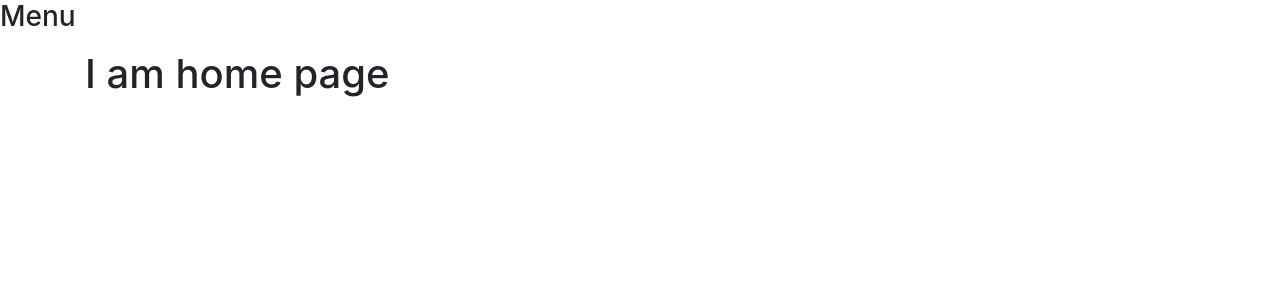
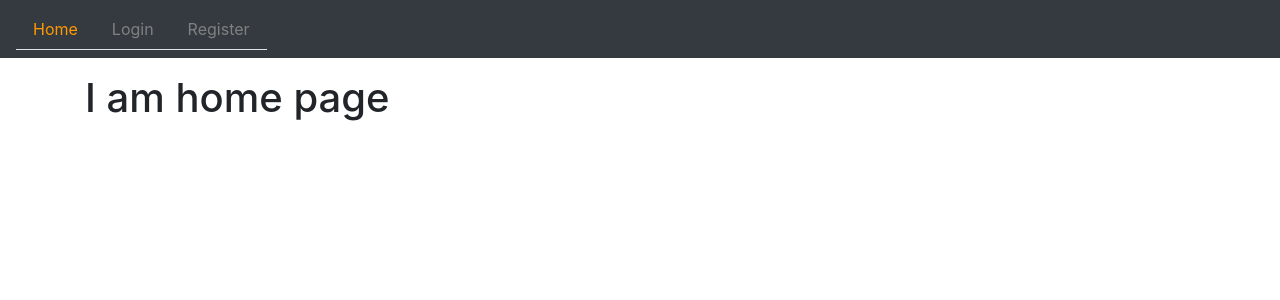
Before and after one commit to Siydulislam/e-com-frontend, a React (Create React App) app: page / in a window 1280 px wide. Shown: the top 300 px of the page. Built offline with nearby package versions, Linux system fonts and the light colour scheme.

Commit message:
navigation menu

```diff
--- a/src/components/Layout.js
+++ b/src/components/Layout.js
@@ -1,4 +1,5 @@
 import { useEffect } from "react";
+import Menu from "./Menu";
 
 
 const Layout = ({ title = 'title', className, children }) => {
@@ -10,7 +11,7 @@ const Layout = ({ title = 'title', className, children }) => {
     return (
         <div>
             <div className="mb-3">
-                <h3>Menu</h3>
+                <Menu />
             </div>
             <div className={className}>{children}</div>
         </div>
--- a/src/components/Main.js
+++ b/src/components/Main.js
@@ -1,11 +1,15 @@
 import { Switch, Route } from 'react-router-dom';
-import Home from './Home/Home';
+import Home from './home/Home';
+import Login from './user/Login';
+import Register from './user/Register';
 
 const Main = () => {
     return (
         <div>
             <Switch>
                 <Route path="/" exact component={Home} />
+                <Route path="/login" exact component={Login} />
+                <Route path="/register" exact component={Register} />
             </Switch>
         </div>
     )
--- /dev/null
+++ b/src/components/Menu.js
@@ -0,0 +1,29 @@
+import { Link, withRouter } from 'react-router-dom';
+
+const isActive = (history, path) => {
+    if (history.location.pathname === path) {
+        return { color: '#ff9900' }
+    } else {
+        return { color: 'gray' }
+    }
+}
+
+const Menu = ({ history }) => {
+    return (
+        <nav className='navbar navbar-dark bg-dark'>
+            <ul className="nav nav-tabs" >
+                <li className="nav-item">
+                    <Link className="nav-link" style={isActive(history, '/')} to="/">Home</Link>
+                </li>
+                <li className="nav-item">
+                    <Link className="nav-link" style={isActive(history, '/login')} to="/login">Login</Link>
+                </li>
+                <li className="nav-item">
+                    <Link className="nav-link" style={isActive(history, '/register')} to="/register">Register</Link>
+                </li>
+            </ul>
+        </nav>
+    )
+}
+
+export default withRouter(Menu);
--- /dev/null
+++ b/src/components/user/Login.js
@@ -0,0 +1,12 @@
+import Layout from "../Layout";
+
+const Login = () => {
+    return (
+        <Layout title="Login" className="container col-md-8 offset-md-2">
+            <h3>Login Here,</h3>
+            <hr />
+        </Layout>
+    )
+}
+
+export default Login;
--- /dev/null
+++ b/src/components/user/Register.js
@@ -0,0 +1,12 @@
+import Layout from "../Layout"
+
+const Register = () => {
+    return (
+        <Layout title="Register" className="container col-md-8 offset-md-2">
+            <h3>Register Here,</h3>
+            <hr />
+        </Layout>
+    )
+}
+
+export default Register;
```
